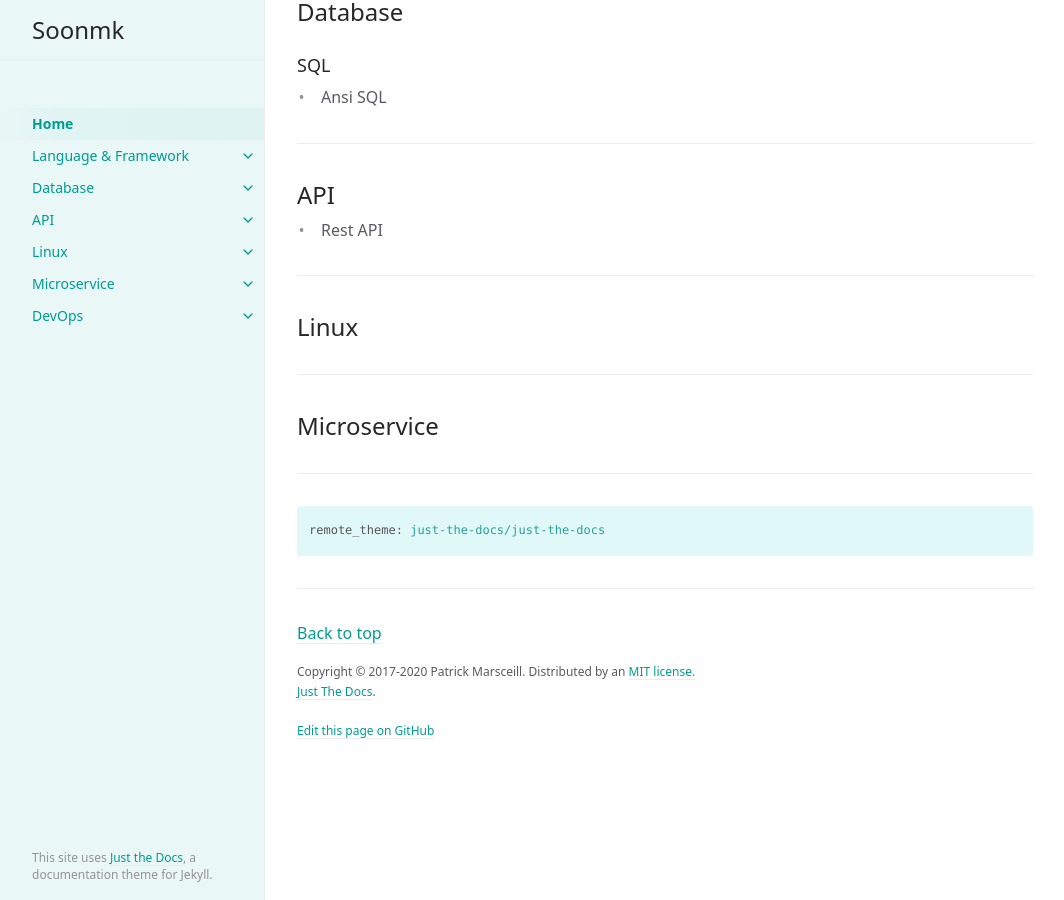
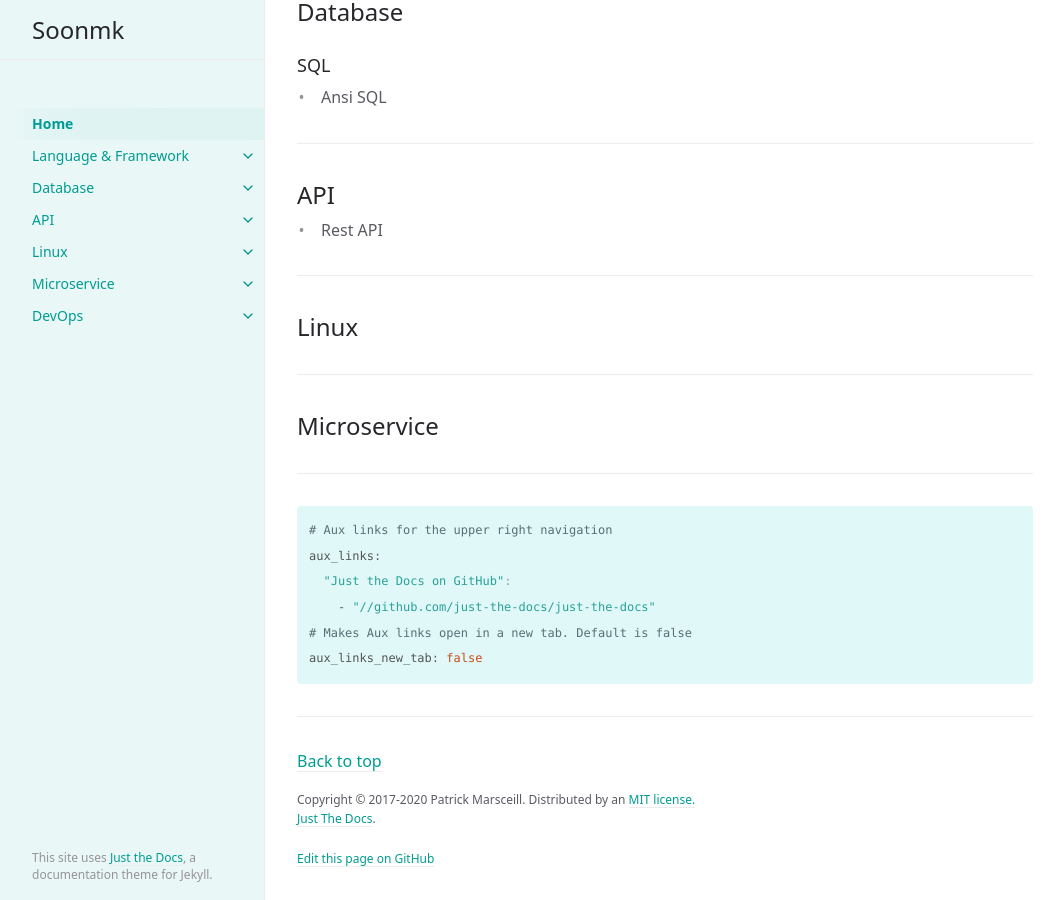
Before and after one commit to soonmk/soonmk.github.io, a Jekyll site: the page built from index.md, in a window 1280 px wide and 900 px high, scrolled down 802 px. Shown: the whole window, without its empty margins (107-1171 px from the left). Built offline with Jekyll 4.4.1, drawn with Linux system fonts in a browser that asks for light colours.

Commit message:
Update index.md

````diff
--- a/index.md
+++ b/index.md
@@ -49,5 +49,10 @@ Backend developer or Data scientist
 ## Microservice
 ---
 ```yaml
-remote_theme: just-the-docs/just-the-docs
+# Aux links for the upper right navigation
+aux_links:
+  "Just the Docs on GitHub":
+    - "//github.com/just-the-docs/just-the-docs"
+# Makes Aux links open in a new tab. Default is false
+aux_links_new_tab: false
 ```
````
